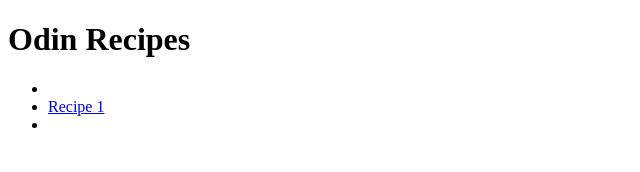
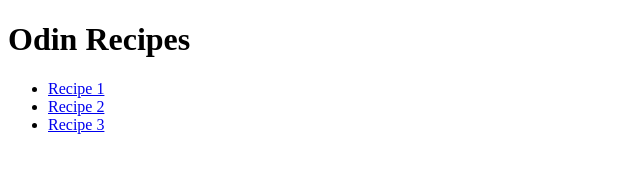
Before and after one commit to Cortes-Ces/odin-recipes, a plain HTML site: page index.html in a window 1280 px wide. Shown: the whole page, without its empty margins (0-640 px from the left). Drawn offline with Linux system fonts and the light colour scheme.

Commit message:
Fixed Index links again

```diff
--- a/index.html
+++ b/index.html
@@ -9,9 +9,9 @@
 <body>
     <h1>Odin Recipes</h1>
     <ul>
-        <li><a href="recipes/carrotcake.html"></a></li>
-        <li><a href="recipes/carrotcake1.html">Recipe 1</a></li>
-        <li><a href="recipes/carrotcake2.html"></a></li>
+        <li><a href="recipes/carrotcake.html">Recipe 1</a></li>
+        <li><a href="recipes/carrotcake1.html">Recipe 2</a></li>
+        <li><a href="recipes/carrotcake2.html">Recipe 3</a></li>
     </ul>
 
 </body>
```
